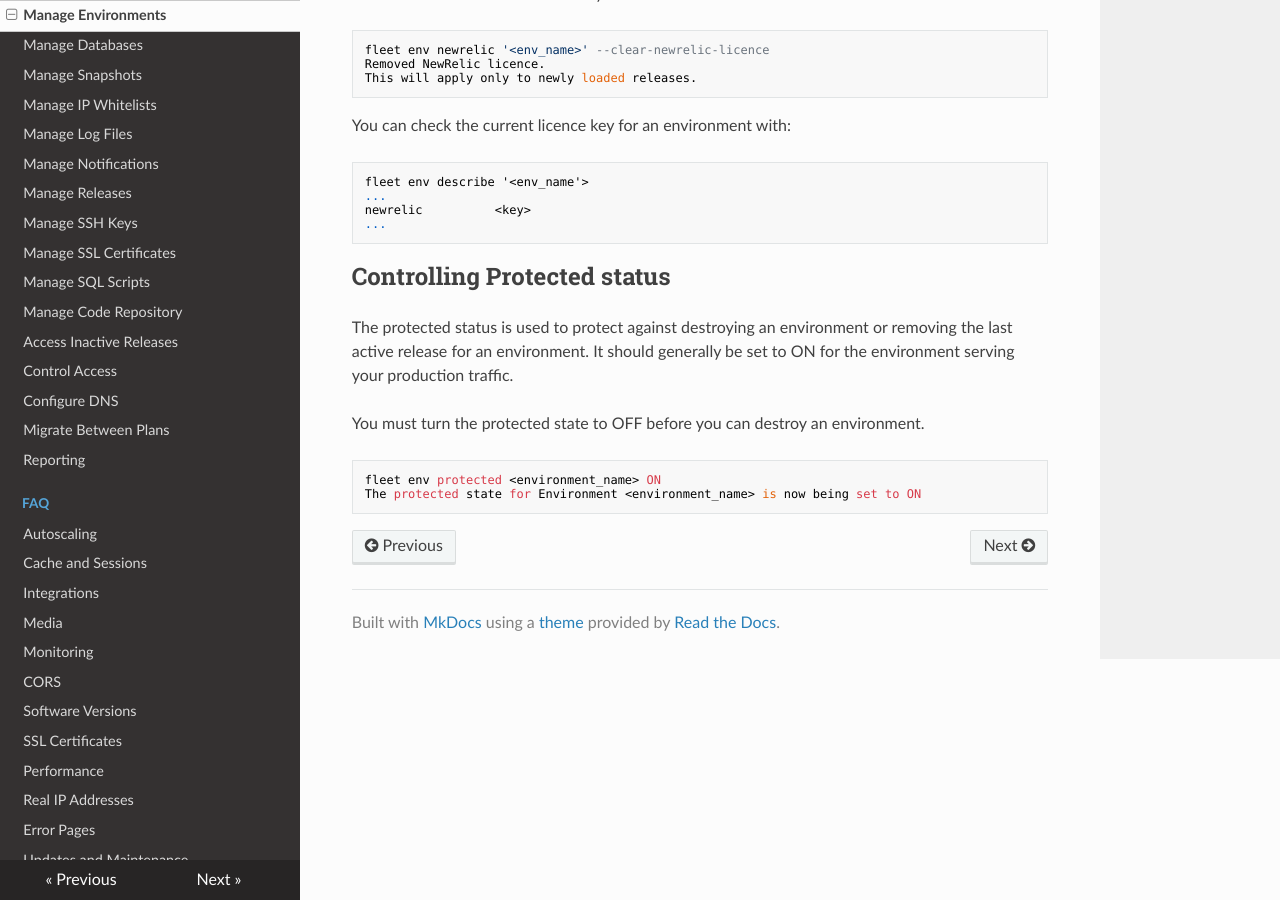
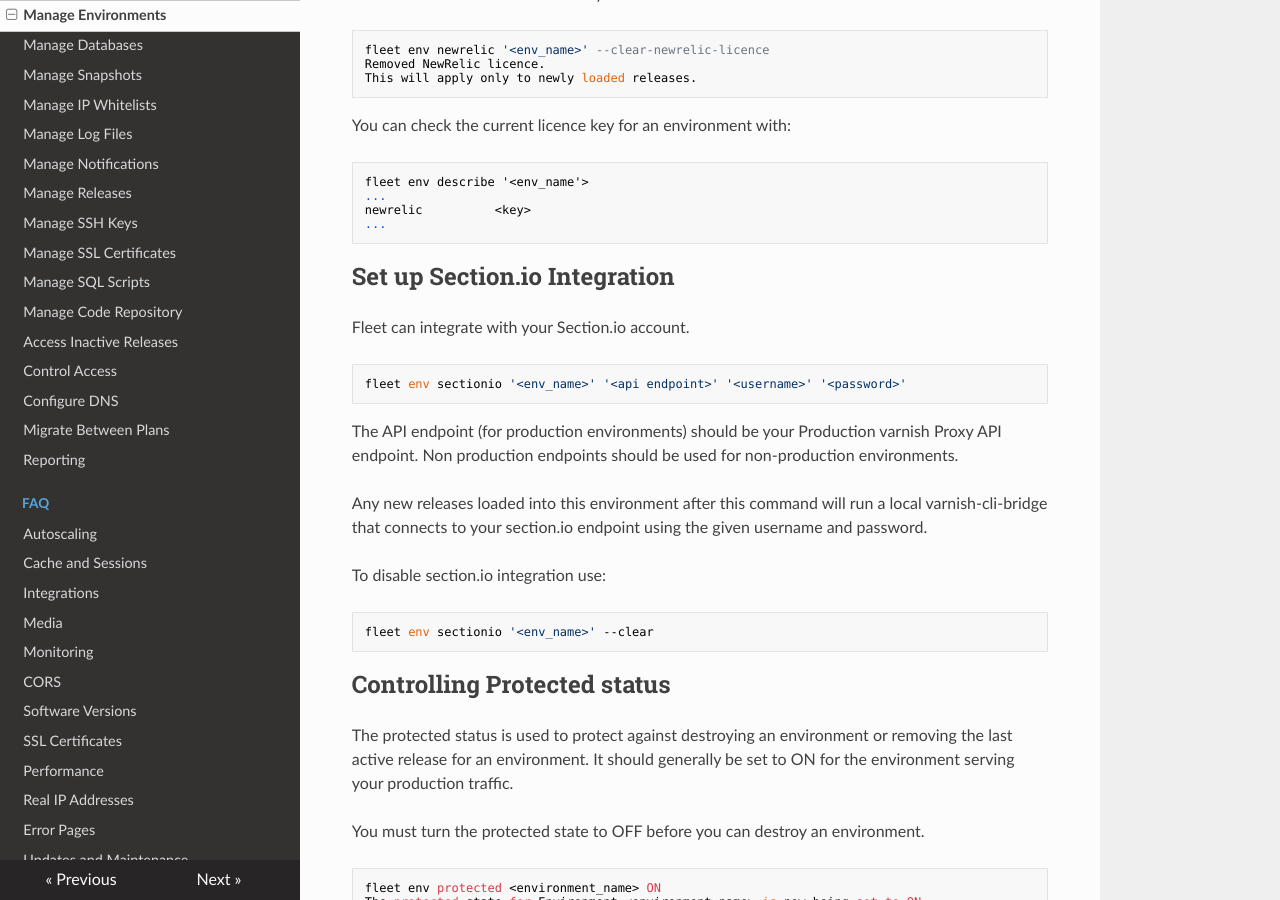
Before and after one commit to anchor/fleet-magento-docs, an MkDocs documentation site: the page built from docs/how-to/manage-environments.md, in a window 1280 px wide and 900 px high, scrolled down 8999 px. Built offline with MkDocs 1.6.1, drawn with Linux system fonts in a browser that asks for light colours; nearby versions of some CDN libraries; old or Windows-style settings are respelled for this version of MkDocs.

Commit message:
add section.io docs

````diff
--- a/docs/how-to/manage-environments.md
+++ b/docs/how-to/manage-environments.md
@@ -478,6 +478,27 @@ newrelic          <key>
 ...
 ```
 
+Set up Section.io Integration
+---------------------
+
+Fleet can integrate with your Section.io account.
+
+```
+fleet env sectionio '<env_name>' '<api endpoint>' '<username>' '<password>'
+```
+
+The API endpoint (for production environments) should be your Production varnish Proxy API endpoint.
+Non production endpoints should be used for non-production environments.
+
+Any new releases loaded into this environment after this command will run a local varnish-cli-bridge that
+connects to your section.io endpoint using the given username and password.
+
+To disable section.io integration use:
+
+```
+fleet env sectionio '<env_name>' --clear
+```
+
 Controlling Protected status
 ----------------------------
 
````
